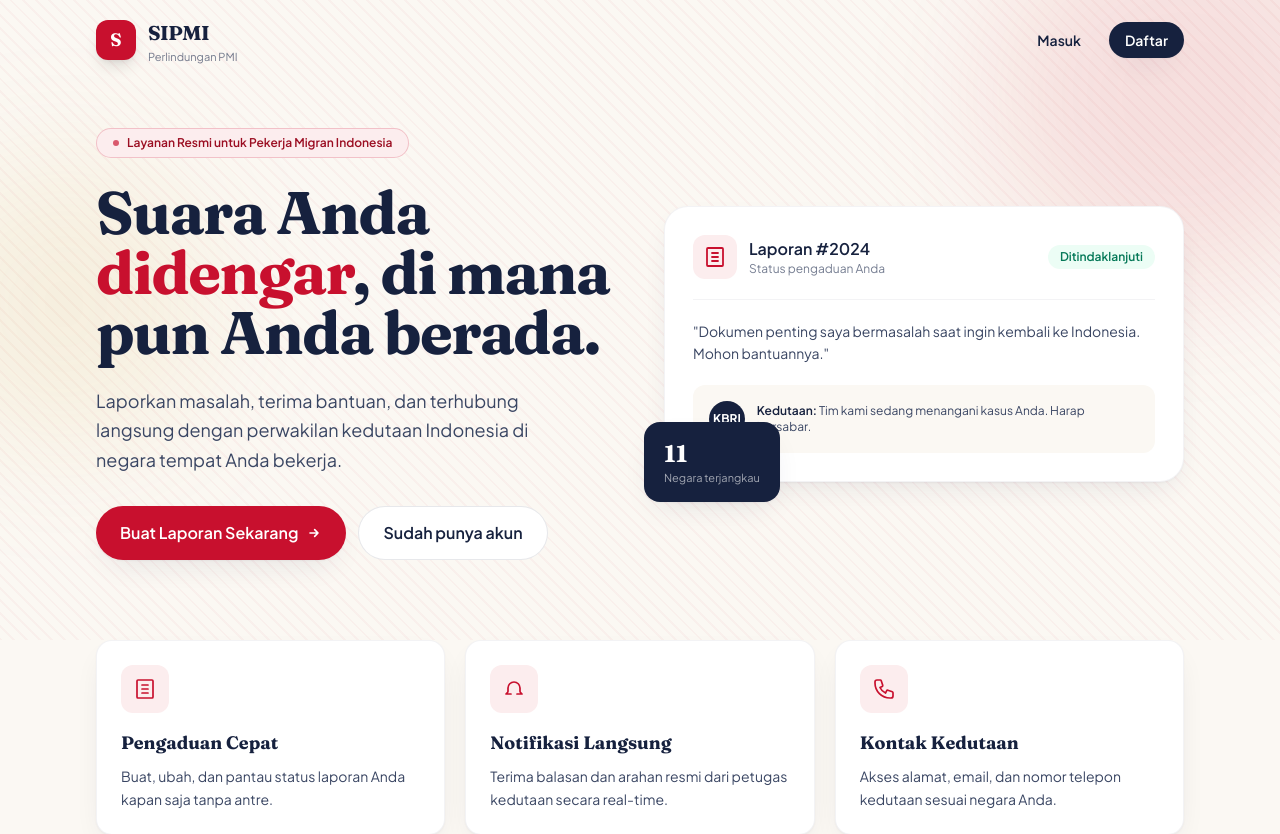
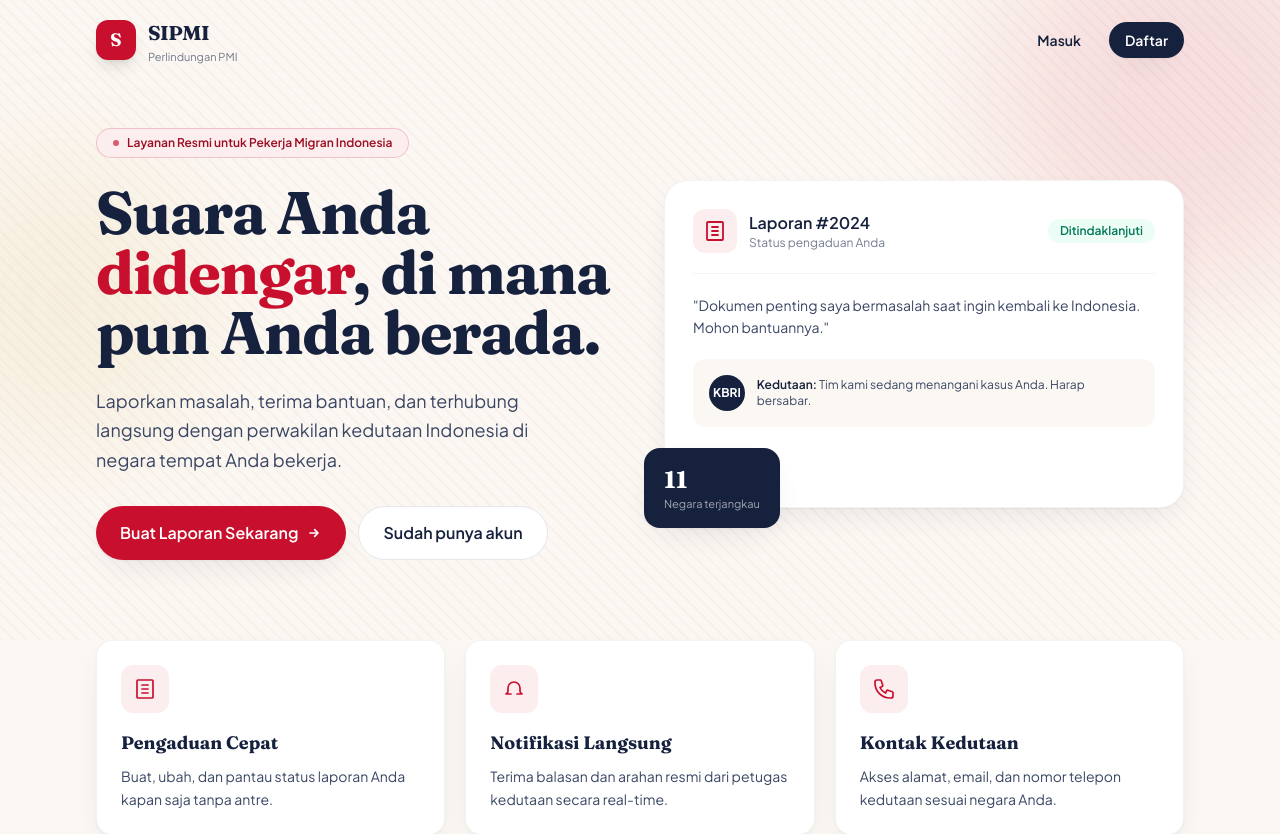
Before and after one commit to ENDUGI1/Embassy_Python_OOP, a FastAPI app: page / in a window 1280 px wide. Shown: the top 834 px of the page. Run offline with FastAPI, Linux system fonts and the light colour scheme; some libraries are stand-ins or nearby versions.

Commit message:
Fix landing: badge statistik tidak lagi menutupi teks kartu

```diff
--- a/web/templates/landing.html
+++ b/web/templates/landing.html
@@ -46,7 +46,7 @@
         </div>
 
         <div class="relative">
-            <div class="relative bg-white rounded-3xl shadow-card border border-ink/5 p-7">
+            <div class="relative bg-white rounded-3xl shadow-card border border-ink/5 px-7 pt-7 pb-16 sm:pb-20">
                 <div class="flex items-center gap-3 pb-5 border-b border-ink/5">
                     <div class="h-11 w-11 rounded-xl bg-merah-50 grid place-items-center text-merah">
                         <svg class="h-6 w-6" fill="none" stroke="currentColor" stroke-width="1.8" viewBox="0 0 24 24"><path stroke-linecap="round" stroke-linejoin="round" d="M9 12h6m-6 4h6M9 8h6M5 3h14a1 1 0 011 1v16a1 1 0 01-1 1H5a1 1 0 01-1-1V4a1 1 0 011-1z"/></svg>
```
